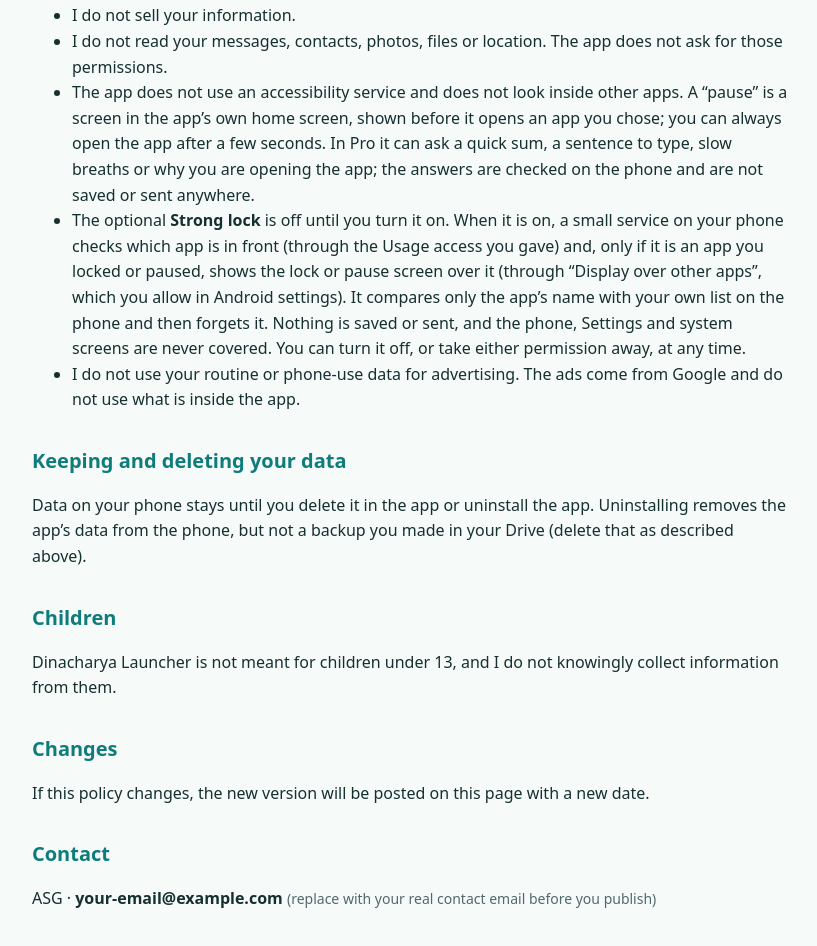
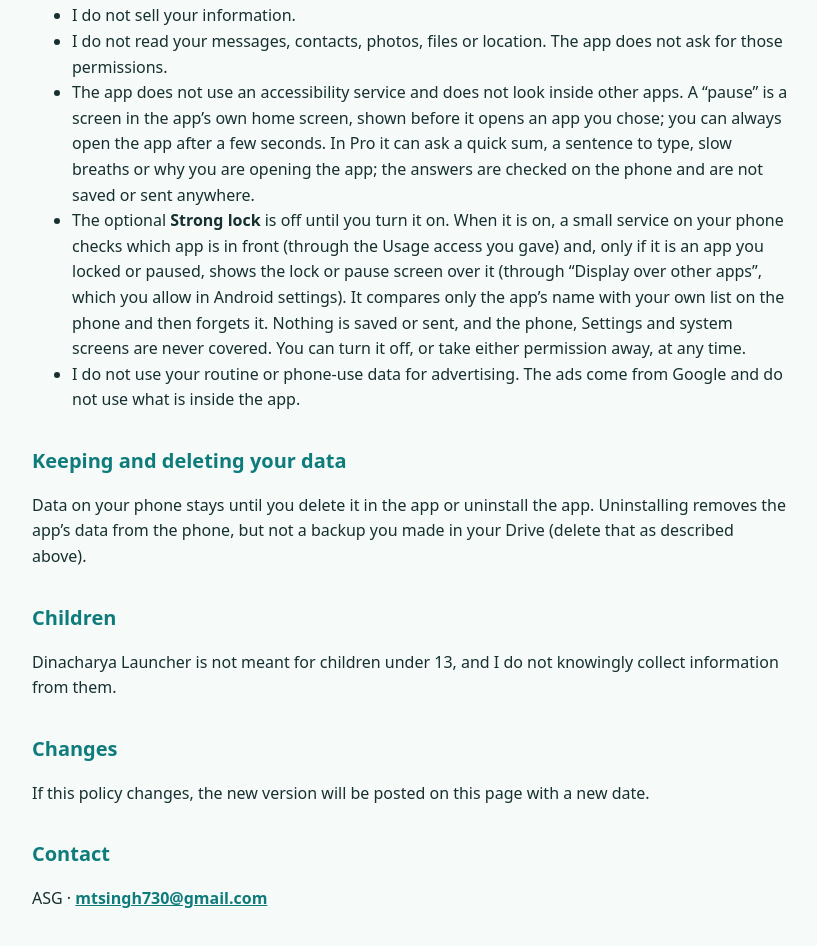
Before and after one commit to codeavirata/Dinacharya-Launcher, a plain HTML site: page docs/privacy.html in a window 1280 px wide. Shown: the part 2466-3412 px from the top of the page, without its empty margins (228-1045 px from the left). Drawn offline with Linux system fonts and the light colour scheme.

Commit message:
Privacy policy: real contact email
Co-Authored-By: Claude Sonnet 5.5 <noreply@anthropic.com>
Claude-Session: https://claude.ai/code/session_01TQdjfugp3ix6qUaP4jghGD

```diff
--- a/docs/privacy.html
+++ b/docs/privacy.html
@@ -90,7 +90,7 @@ but not a backup you made in your Drive (delete that as described above).</p>
 <p>If this policy changes, the new version will be posted on this page with a new date.</p>
 
 <h2>Contact</h2>
-<p>ASG &middot; <strong>your-email@example.com</strong> <span class="muted">(replace with your real contact email before you publish)</span></p>
+<p>ASG &middot; <a href="mailto:mtsingh730@gmail.com"><strong>mtsingh730@gmail.com</strong></a></p>
 </main>
 </body>
 </html>
```
